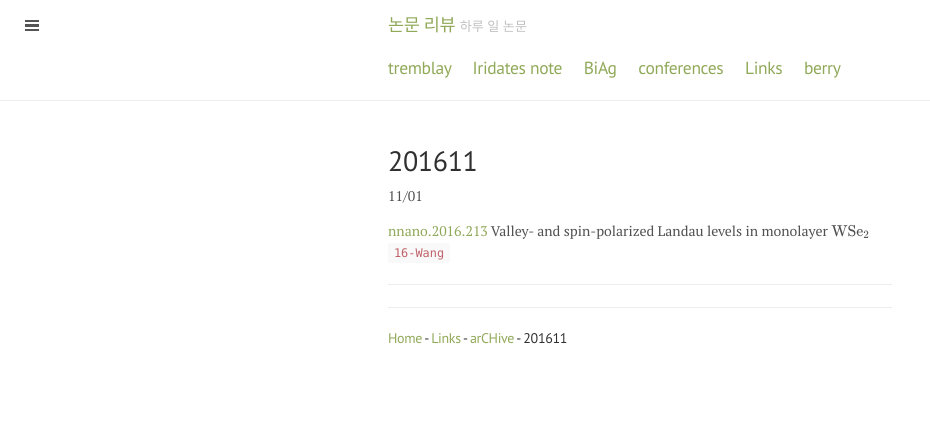
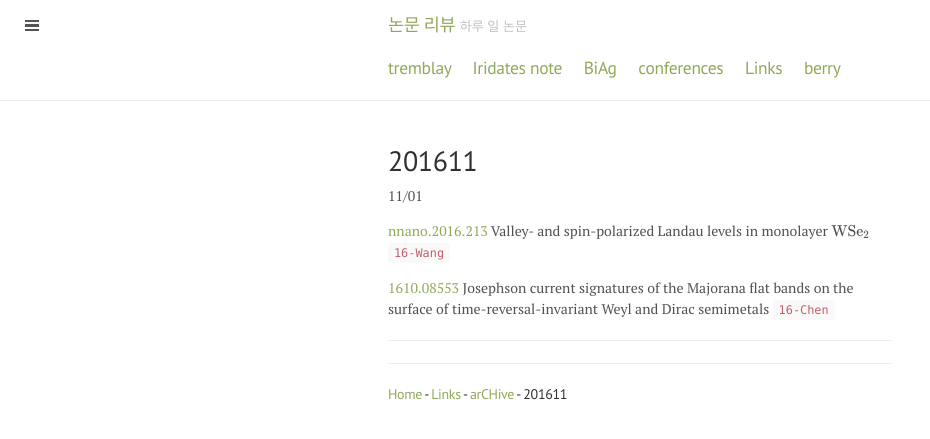
Before and after one commit to qkrwlsghdcjsworlt/work, a Jekyll site: the page built from 201611.md, in a window 1280 px wide. Shown: the top 439 px of the page, without its empty margins (0-930 px from the left). Built offline with Jekyll 4.4.1, drawn with Linux system fonts in a browser that asks for light colours; formulas are drawn with MathJax 3.

Commit message:
“update”

```diff
--- a/201611.md
+++ b/201611.md
@@ -9,6 +9,9 @@ title: 201611
 
 [nnano.2016.213](http://www.nature.com/nnano/journal/vaop/ncurrent/full/nnano.2016.213.html) Valley- and spin-polarized Landau levels in monolayer \\( \textrm{WSe}_2 \\) `16-Wang`
 
+[1610.08553](https://arxiv.org/abs/1610.08553) Josephson current signatures of the Majorana flat bands on the surface of time-reversal-invariant Weyl and Dirac semimetals `16-Chen`
+
+
 
 
 ---
```
